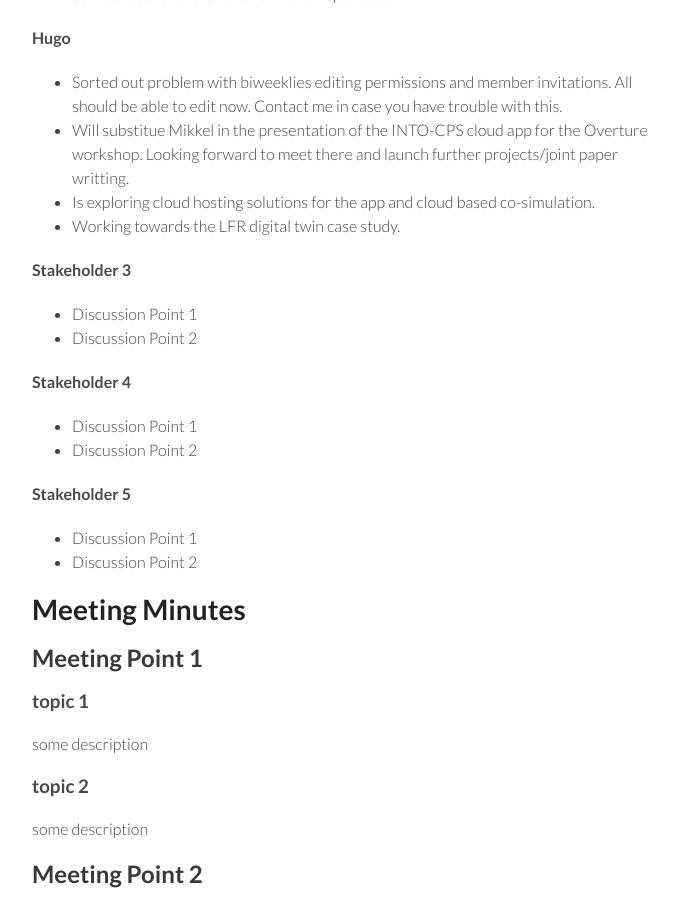
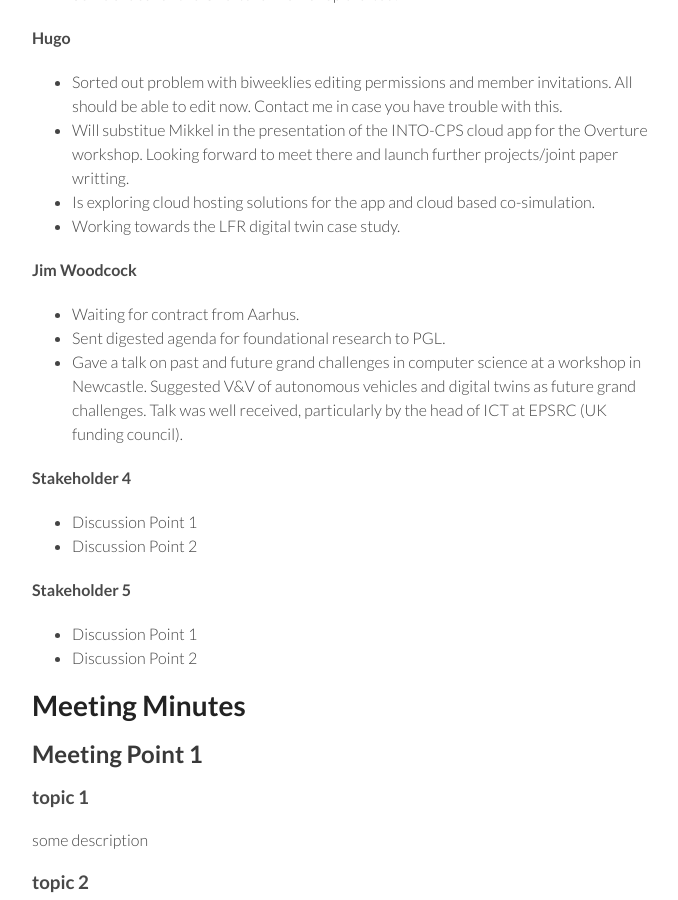
Before and after one commit to digitaltwincentre/digitaltwincentre.github.io, a Jekyll site: the page built from _biweeklies/Biweekly-3.md, in a window 1280 px wide and 900 px high, scrolled down 910 px. Shown: the whole window, without its empty margins (418-1096 px from the left). Built offline with Jekyll 4.4.1, drawn with Linux system fonts in a browser that asks for light colours; nearby versions of some CDN libraries.

Commit message:
Update Biweekly-3.md

```diff
--- a/_biweeklies/Biweekly-3.md
+++ b/_biweeklies/Biweekly-3.md
@@ -43,9 +43,10 @@ private information must be stored elsewhere.  -->
 * Is exploring cloud hosting solutions for the app and cloud based co-simulation.
 * Working towards the LFR digital twin case study.
 
-#### Stakeholder 3
-* Discussion Point 1
-* Discussion Point 2
+#### Jim Woodcock
+* Waiting for contract from Aarhus.
+* Sent digested agenda for foundational research to PGL.
+* Gave a talk on past and future grand challenges in computer science at a workshop in Newcastle. Suggested V&V of autonomous vehicles and digital twins as future grand challenges. Talk was well received, particularly by the head of ICT at EPSRC (UK funding council).
 
 #### Stakeholder 4
 * Discussion Point 1
```
